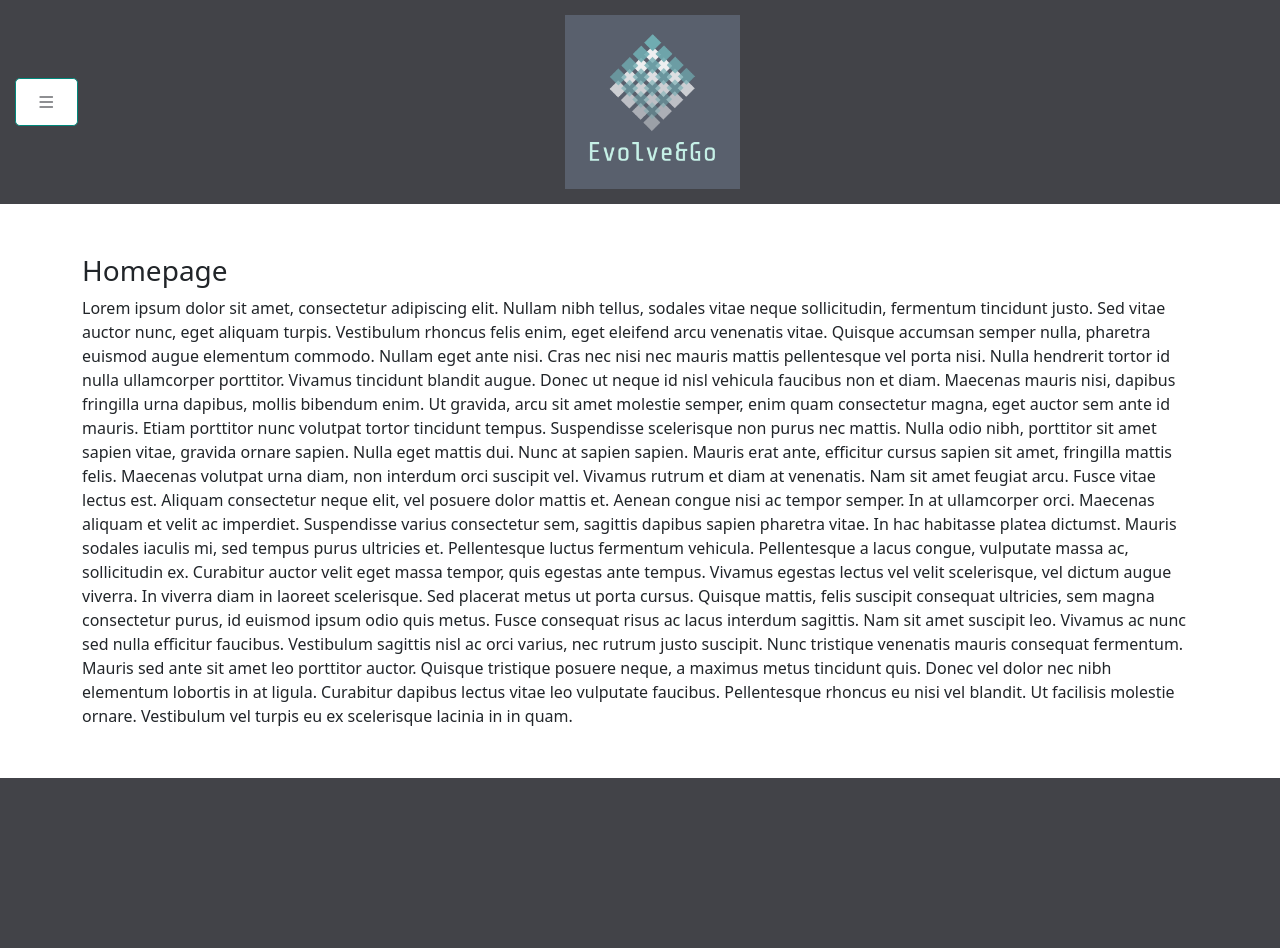
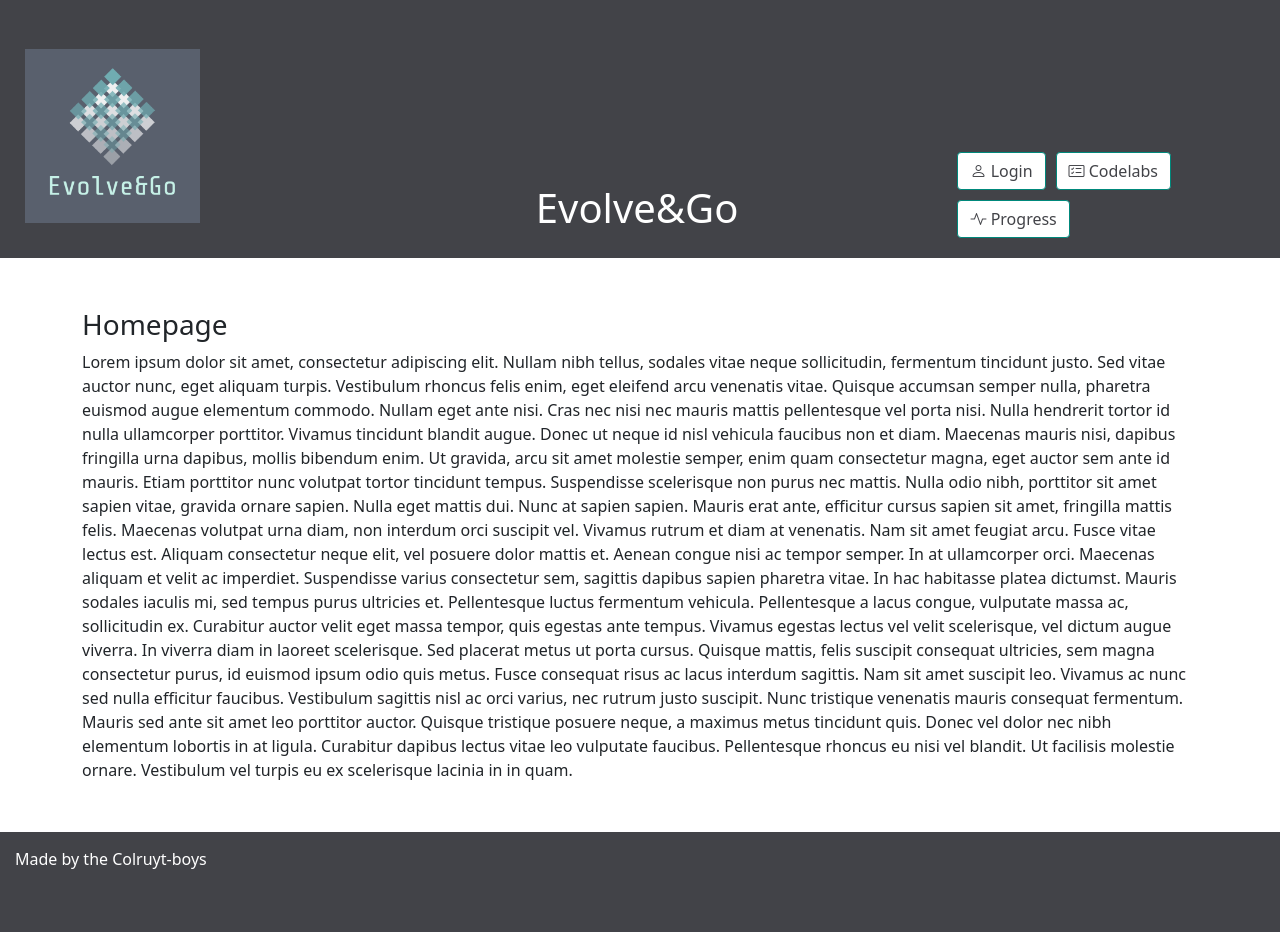
Before and after one commit to RubenLommelen/lms-frontend, an Angular app: page / in a window 1280 px wide. Built offline with nearby package versions, Linux system fonts and the light colour scheme.

Commit message:
HOM-1 - As a visitor I will see the home page when visiting the LMS application

```diff
--- a/src/app/layout/footer/footer.component.css
+++ b/src/app/layout/footer/footer.component.css
@@ -8,5 +8,5 @@
   color: white;
   margin-top: 50px;
   padding: 15px;
-  height: 170px
+  height: 100px
 }
--- a/src/app/layout/footer/footer.component.html
+++ b/src/app/layout/footer/footer.component.html
@@ -1,3 +1,3 @@
 <footer class="footer">
-
+    <p>Made by the Colruyt-boys</p>
 </footer>
--- a/src/app/layout/header/header.component.css
+++ b/src/app/layout/header/header.component.css
@@ -1,42 +1,50 @@
-.offcanvas-header{
-  background-color: #424348 ;
+.offcanvas-header {
+  background-color: #424348;
   color: white;
 }
 
-.header{
-  background-color: #424348 ;
+.header {
+  background-color: #424348;
   color: white;
   margin-bottom: 50px;
   padding: 15px;
 }
+
 .wrapper {
   overflow: hidden;
 }
 
 .element {
   display: inline-block;
-  width: 5%;
 }
 
-.nav-btn{
+.nav-btn {
   background-color: white;
-  color:#424348;
+  color: #424348;
   border-color: #00887b;
-  margin-top: 10px;
   margin-bottom: 10px;
+}
+
+.nav-btn:hover {
+  background-color: #00887b;
+}
+
+.logo {
+  width: 175px;
+  float: left;
+  margin-left: 10px;
+}
+
+nav {
+  display: flex;
+  float: end;
+  margin-top: 132px;
+
+
+
 
 }
 
-.nav-btn:hover{
-  background-color: #00887b;
+nav > a {
+  margin: 5px;
 }
-
-.logo{
-  width: 175px;
-
-
-}
-.test{
-  width: 90%;
-  padding-left: 39%;
-}
--- a/src/app/layout/header/header.component.html
+++ b/src/app/layout/header/header.component.html
@@ -1,27 +1,18 @@
 <header class="header">
-  <ng-template #content let-offcanvas>
-    <div class="offcanvas-header">
-      <h4 class="offcanvas-title" id="offcanvas-basic-title">Evolve&Go</h4>
-      <button type="button" class="btn-close" aria-label="Close" (click)="offcanvas.dismiss('Cross click')"></button>
-    </div>
-    <div class="offcanvas-body">
-      <form>
-        <div class="mb-3">
-          <a class="form-control btn nav-btn" href=''><i class="bi bi-house-door"></i> Home</a>
-          <a class="form-control btn nav-btn" href='login'><i class="bi bi-person"></i> Login</a>
-        </div>
-      </form>
-      <div class="text-end">
-        <button type="button" class="btn btn-outline-dark" (click)="offcanvas.close()">Close</button>
-      </div>
-    </div>
-  </ng-template>
 
-  <div class="wrapper">
-    <button class="btn btn-lg nav-btn element"  (click)="open(content)"><i class="bi bi-list"></i></button>
-    <div class="element test" >
+
+    <div class="element col-5">
       <a href=''><img class="logo" src="assets/images/logo.PNG" alt="logo"></a>
     </div>
+  <div class="element col-4 title" >
+    <h1>Evolve&Go</h1>
   </div>
 
+    <nav role="navigation" class="element col-3 justify-content-right" >
+      <a class="btn nav-btn" href='login'><i class="bi bi-person"></i> Login</a>
+      <a class="btn nav-btn" href='login'><i class="bi bi-card-checklist"></i> Codelabs</a>
+      <a class="btn nav-btn" href='login'><i class="bi bi-activity"></i> Progress</a>
+    </nav>
+
+
 </header>
--- a/src/app/login-succes/login-succes.component.html
+++ b/src/app/login-succes/login-succes.component.html
@@ -1,3 +1,4 @@
+
 <div class="container">
   <h1>You have logged in successfully!</h1>
 </div>
--- a/src/app/login/login.component.html
+++ b/src/app/login/login.component.html
@@ -1,3 +1,7 @@
+<div class="col-4">
+  <p></p>
+</div>
+
 <div class="container col-4">
 
   <form class="form-control" [formGroup]="loginForm" (ngSubmit)="onSubmit()">
```
Also changed, not shown: src/assets/images/logo_without_text.png (added).
